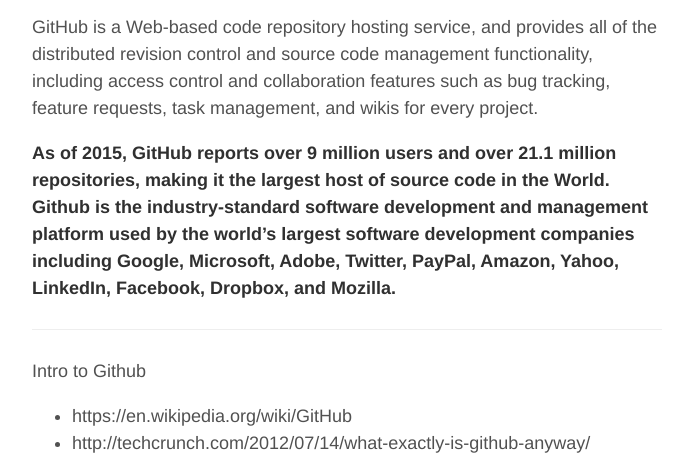
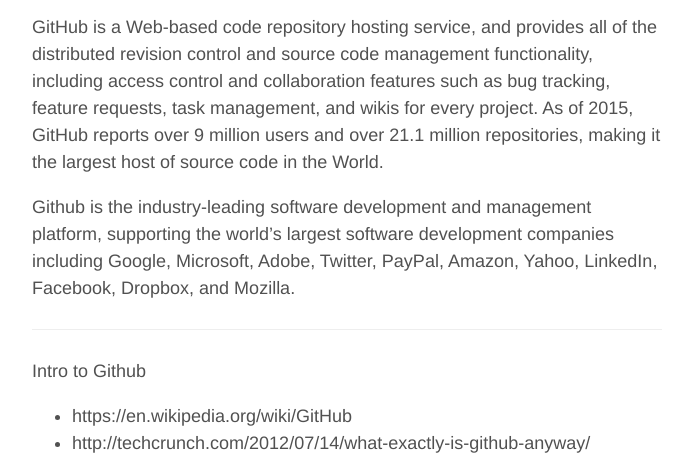
Before and after one commit to healthschema/healthschema.github.io, a Jekyll site: the page built from _posts/2015-08-20-github-intro.md, in a window 1280 px wide and 900 px high, cut to the strip 430-900 px from the top of the window. Shown: the whole strip, without its empty margins (293-984 px from the left). Built offline with Jekyll 4.4.1, drawn with Linux system fonts in a browser that asks for light colours.

Commit message:
Update 2015-08-20-github-intro.md

```diff
--- a/_posts/2015-08-20-github-intro.md
+++ b/_posts/2015-08-20-github-intro.md
@@ -9,9 +9,9 @@
 </p>
 
 
-GitHub is a Web-based code repository hosting service, and provides all of the distributed revision control and source code management functionality, including access control and collaboration features such as bug tracking, feature requests, task management, and wikis for every project.
+GitHub is a Web-based code repository hosting service, and provides all of the distributed revision control and source code management functionality, including access control and collaboration features such as bug tracking, feature requests, task management, and wikis for every project.  As of 2015, GitHub reports over 9 million users and over 21.1 million repositories, making it the largest host of source code in the World.
 
-**As of 2015, GitHub reports over 9 million users and over 21.1 million repositories, making it the largest host of source code in the World. Github is the industry-standard software development and management platform used by the world's largest  software development companies including Google, Microsoft, Adobe, Twitter, PayPal, Amazon, Yahoo, LinkedIn, Facebook, Dropbox, and Mozilla.**
+Github is the industry-leading software development and management platform, supporting the world's largest  software development companies including Google, Microsoft, Adobe, Twitter, PayPal, Amazon, Yahoo, LinkedIn, Facebook, Dropbox, and Mozilla.
 
 
 ***
```
